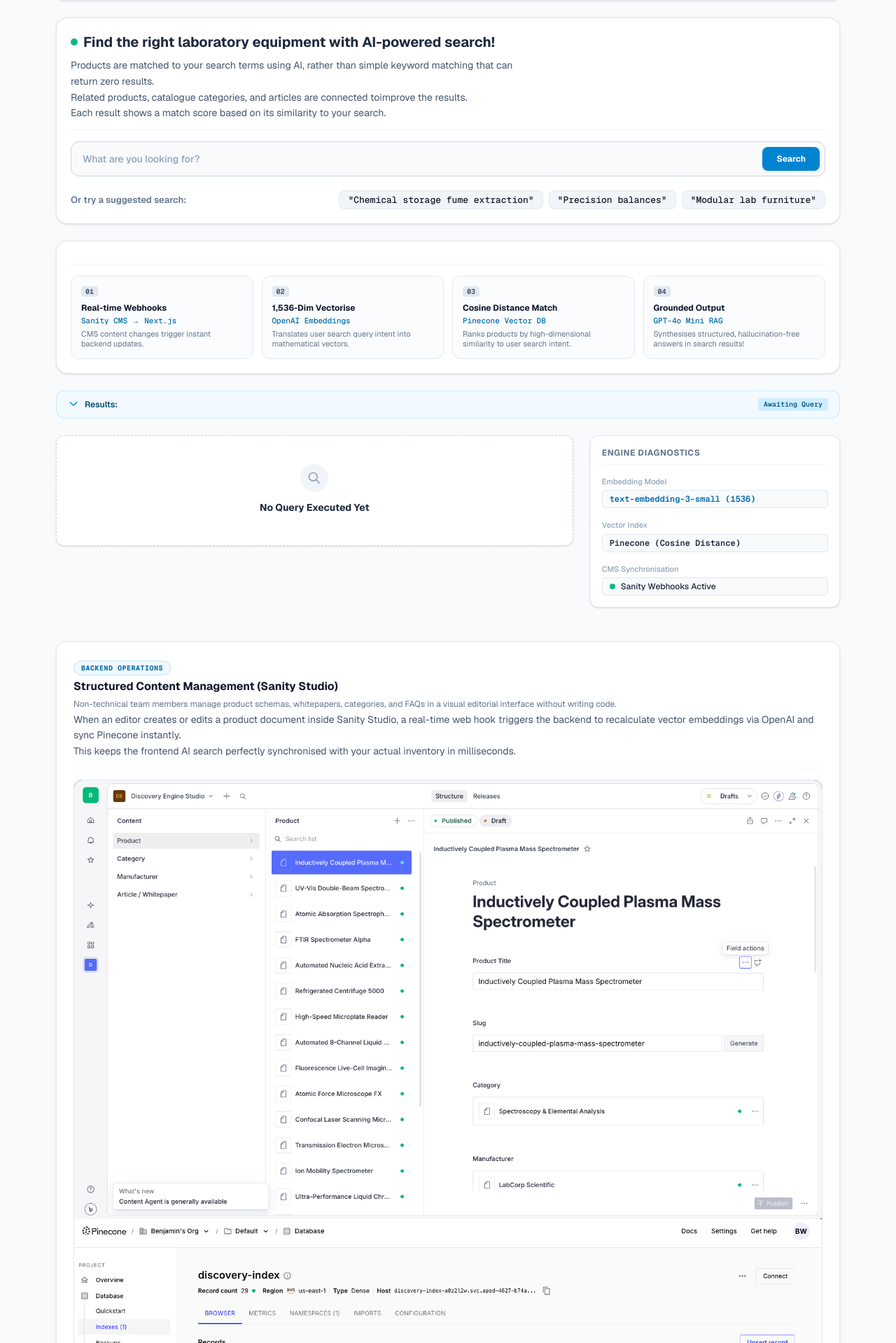
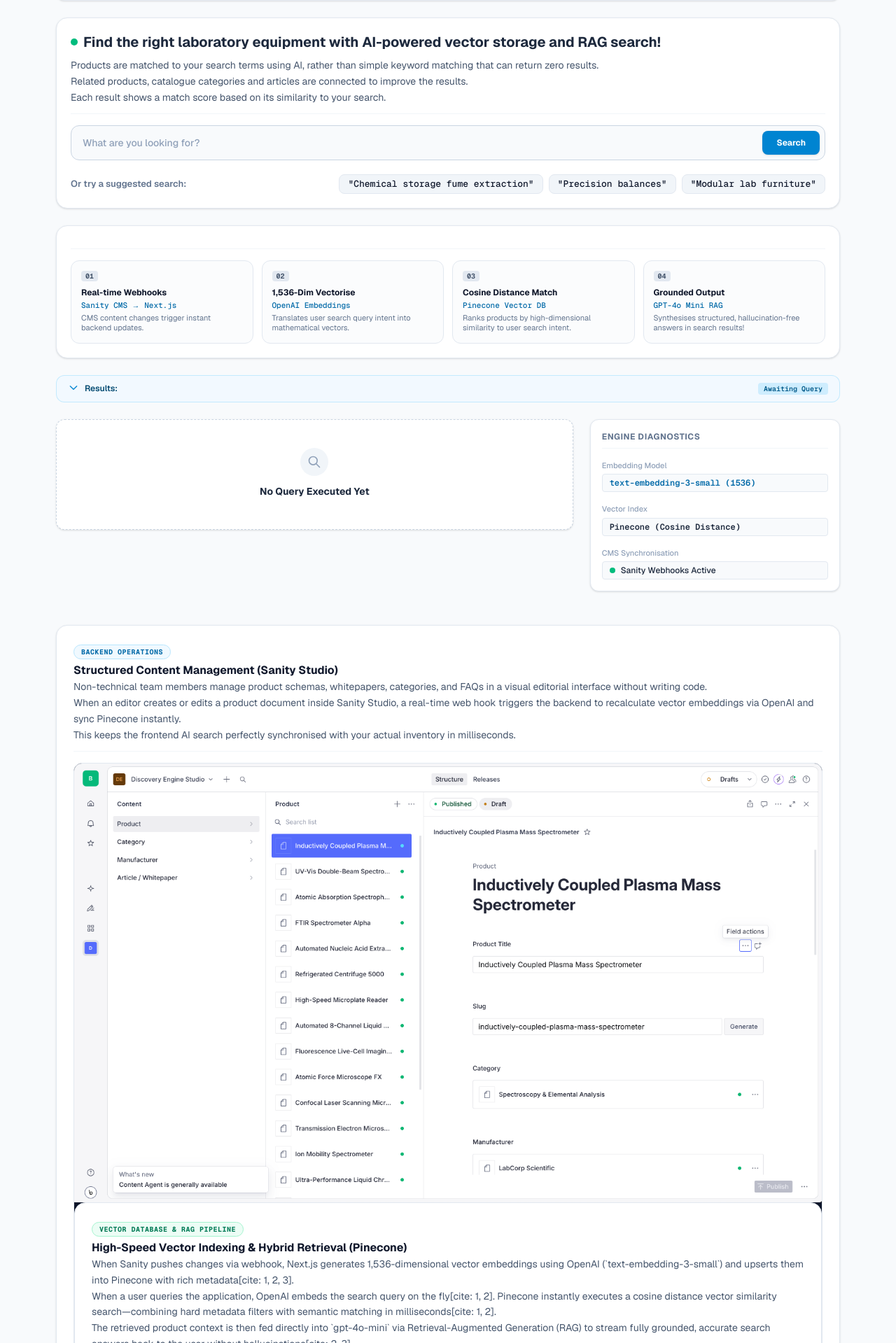
Before and after one commit to bpwhitehouse/discovery-engine, a Next.js app: page /demo in a window 1280 px wide. Shown: the part 81-2000 px from the top of the page at 70% size. Built offline with nearby package versions, Linux system fonts and the light colour scheme.

Commit message:
Update DemoClient.tsx - copy change

```diff
--- a/src/app/demo/DemoClient.tsx
+++ b/src/app/demo/DemoClient.tsx
@@ -129,14 +129,14 @@
             <div>
               <h2 className="text-lg sm:text-xl font-bold text-slate-800 mb-2 flex items-center gap-2">
                 <span className="flex h-2.5 w-2.5 rounded-full bg-emerald-500 shrink-0"></span>
-                Find the right laboratory equipment with AI-powered search!
+                Find the right laboratory equipment with AI-powered vector storage and RAG search!
               </h2>
-              <ul className="text-sm text-slate-600 leading-relaxed max-w-2xl">
+              <ul className="text-sm text-slate-600 leading-relaxed">
                 <li>
                   Products are matched to your search terms using AI, rather than simple keyword matching that can return zero results.
                 </li>
                 <li>
-                  Related products, catalogue categories, and articles are connected toimprove the results.
+                  Related products, catalogue categories and articles are connected to improve the results.
                 </li>
                 <li>
                   Each result shows a match score based on its similarity to your search.
@@ -363,7 +363,7 @@
             <h3 className="text-base font-bold text-slate-900">
               Structured Content Management (Sanity Studio)
             </h3>
-            <p className="text-xs text-slate-500 mt-1 leading-relaxed">
+            <p className="text-sm text-slate-600 leading-relaxed">
               Non-technical team members manage product schemas, whitepapers, categories, and FAQs in a visual editorial interface without writing code.
             </p>
             <p className="text-sm text-slate-600 leading-relaxed">
@@ -384,6 +384,27 @@
               priority={false}
             />
 
+          {/* 7. Vector Storage & RAG Search Graphic (Pinecone + OpenAI Retrieval View) */}
+          <section className="bg-white border border-slate-200 rounded-2xl p-6 shadow-sm space-y-4">
+            <div className="border-b border-slate-100 pb-3">
+              <span className="text-[10px] font-mono font-bold text-emerald-700 uppercase tracking-wider bg-emerald-50 border border-emerald-200 px-2.5 py-0.5 rounded-full inline-block mb-1">
+                Vector Database & RAG Pipeline
+              </span>
+              <h3 className="text-base font-bold text-slate-900">
+                High-Speed Vector Indexing & Hybrid Retrieval (Pinecone)
+              </h3>
+              <p className="text-sm text-slate-600 leading-relaxed">
+                When Sanity pushes changes via webhook, Next.js generates 1,536-dimensional vector embeddings using OpenAI (`text-embedding-3-small`) and upserts them into Pinecone with rich metadata[cite: 1, 2, 3].
+              </p>
+              <p className="text-sm text-slate-600 leading-relaxed">
+                When a user queries the application, OpenAI embeds the search query on the fly[cite: 1, 2]. Pinecone instantly executes a cosine distance vector similarity search—combining hard metadata filters with semantic matching in milliseconds[cite: 1, 2].
+              </p>
+              <p className="text-sm text-slate-600 leading-relaxed">
+                The retrieved product context is then fed directly into `gpt-4o-mini` via Retrieval-Augmented Generation (RAG) to stream fully grounded, accurate search answers back to the user without hallucinations[cite: 2, 3].
+              </p>
+            </div>
+          </section>
+
             <Image
               src="/pineconeUI.png"
               alt="Pinecone UI showing vector embeddings determined by OpenAI from Sanity webhookand search results"
```
